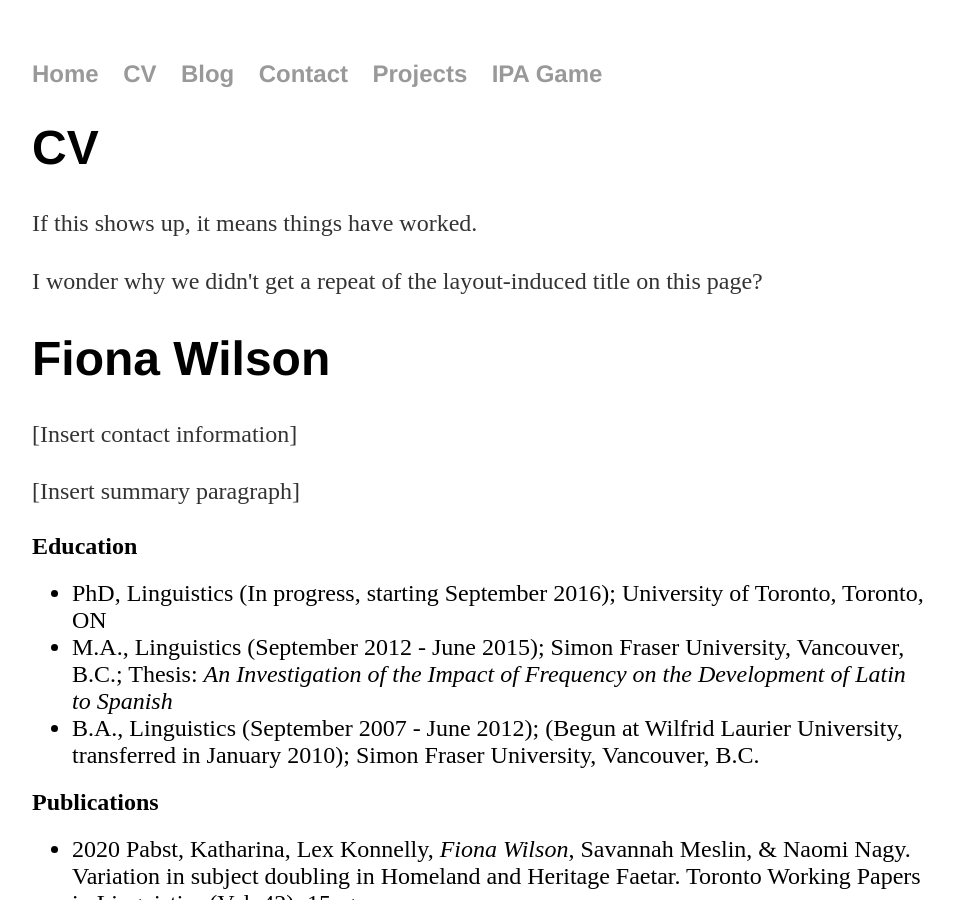
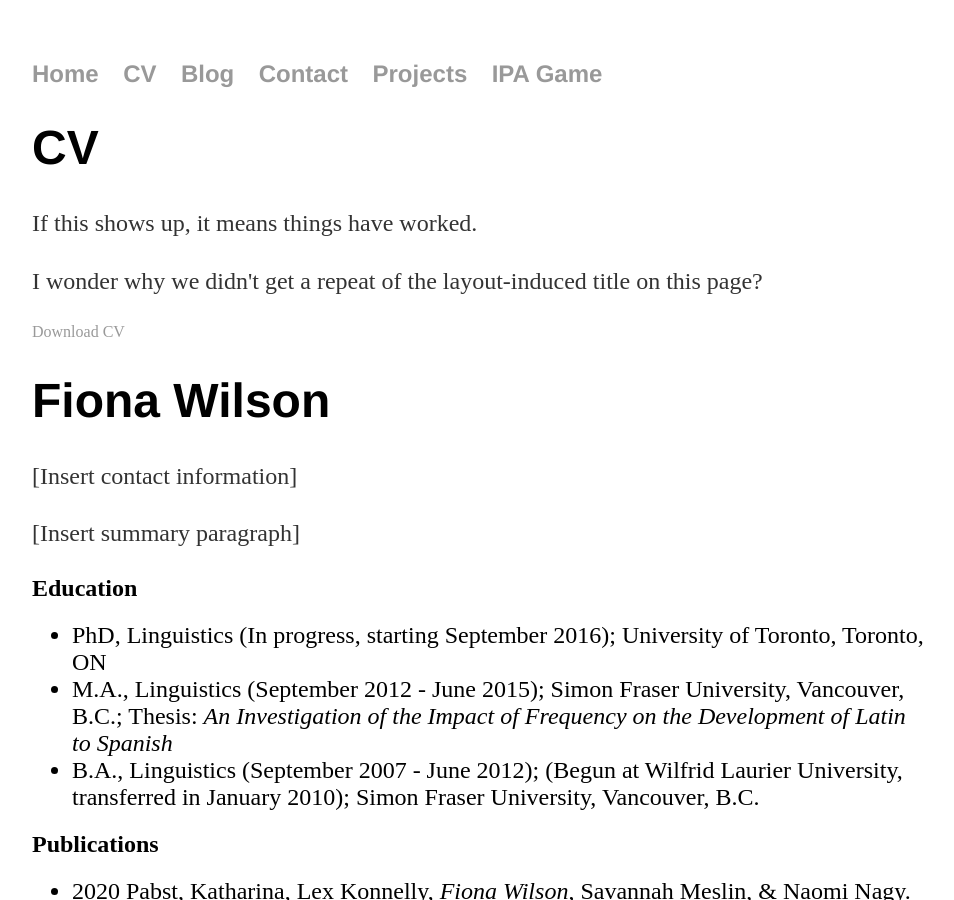
Before and after one commit to fwilson-603/fwilson-603.github.io, a Jekyll site: the page built from cv/index.html, in a window 1280 px wide and 900 px high. Shown: the whole window, without its empty margins (160-1114 px from the left). Built offline with Jekyll 4.4.1, drawn with Linux system fonts in a browser that asks for light colours.

Commit message:
Update index.html

```diff
--- a/cv/index.html
+++ b/cv/index.html
@@ -4,6 +4,8 @@ title: CV
 ---
 <p>If this shows up, it means things have worked.</p>
 <p>I wonder why we didn't get a repeat of the layout-induced title on this page?</p>
+
+<a href="assets/FionaWilson-CV.pdf">Download CV</a>
 
 <h1>Fiona Wilson</h1>
 
```
